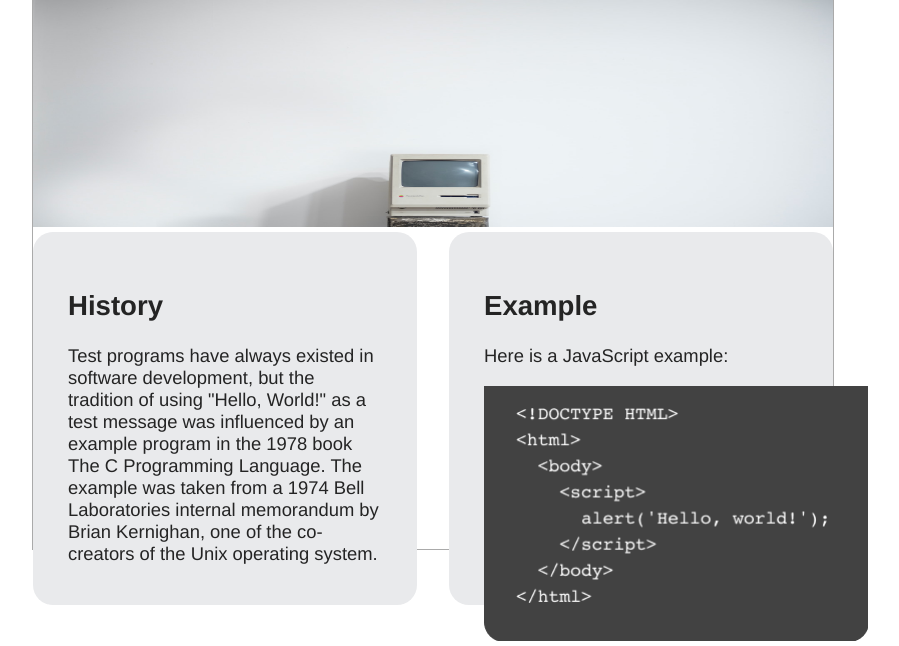
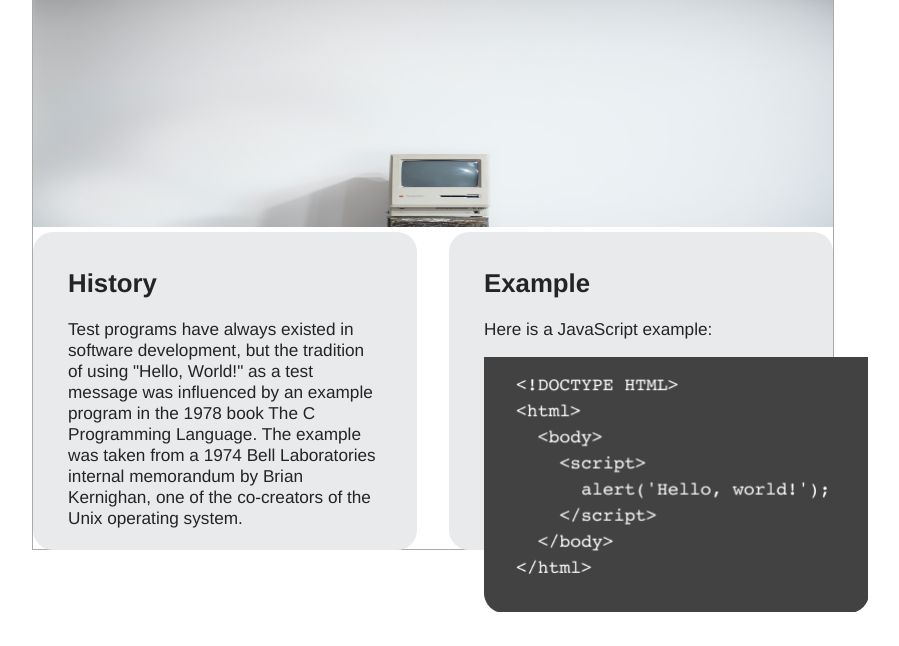
Before and after one commit to Ajruf/MI449, a plain HTML site: page index.html in a window 1280 px wide. Shown: the part 159-805 px from the top of the page, without its empty margins (207-1106 px from the left). Drawn offline with Linux system fonts and the light colour scheme.

Commit message:
css change 2

```diff
--- a/screen.css
+++ b/screen.css
@@ -25,11 +25,13 @@ section {
 
 }
 .text {
-  padding: 35px;
+  padding-left: 35px;
+  padding-right: 35px;
+  padding-top: 15px;
   background:#E9EAEC;
   width: 314px;
   height: 303px;
-  font-size: 1.15em;
+  font-size: 1.075em;
   grid-column: 1;
   grid-row: 2;
   border-radius: 20px;
@@ -37,8 +39,10 @@ section {
 .example {
   width: 314px;
   height: 303px;
-  padding: 35px;
-  font-size: 1.15em;
+  padding-left: 35px;
+  padding-right: 35px;
+  padding-top: 15px;
+  font-size: 1.075em;
   background:#E9EAEC;
   grid-column: 2 / 4;
   grid-row: 2;
```
